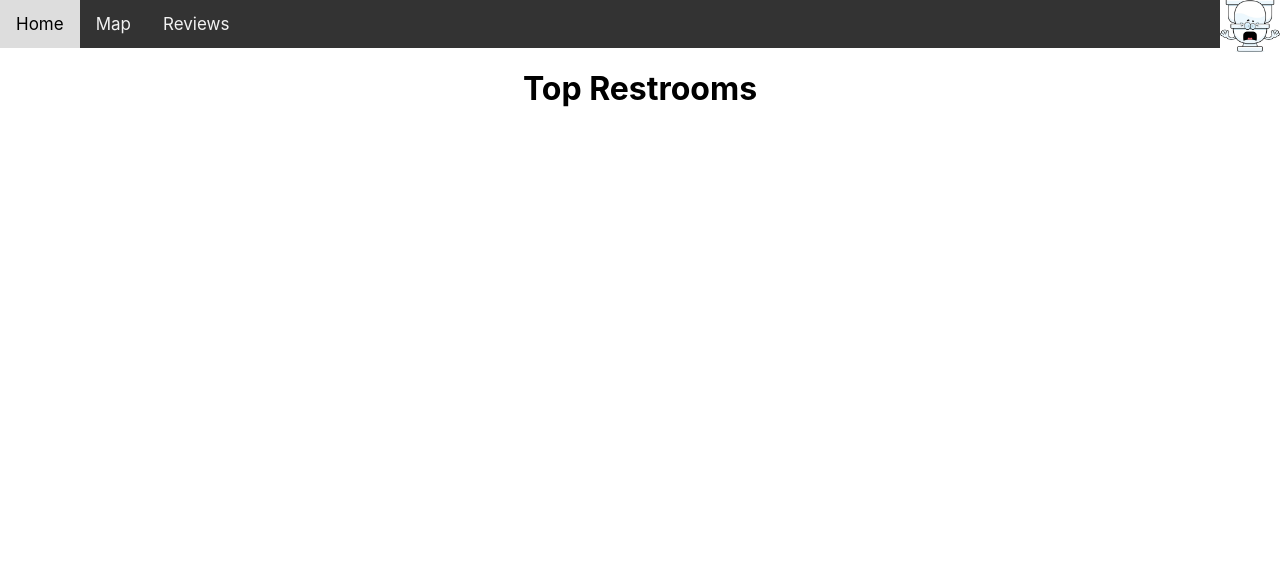
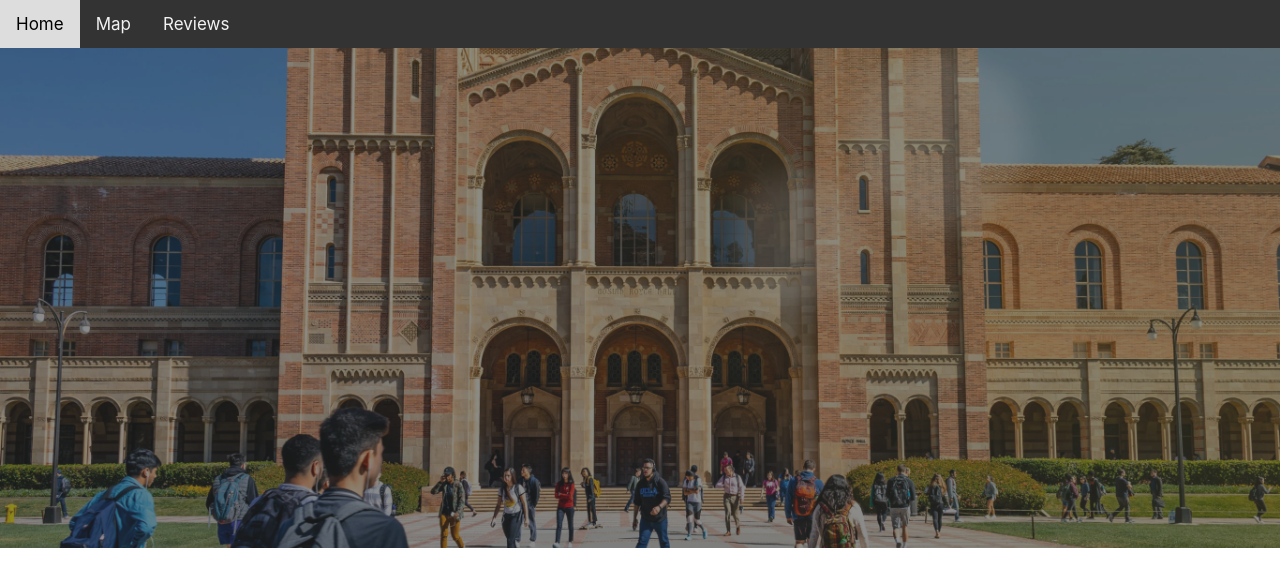
Before and after one commit to jameszhang-cs/UC-LAvatory, a React (Create React App) app in the folder uc-lavatory/: page / in a window 1280 px wide. Shown: the top 586 px of the page. Built offline with nearby package versions, Linux system fonts and the light colour scheme.

Commit message:
Simple image banner on homepage

```diff
--- a/uc-lavatory/src/pages/Homepage.css
+++ b/uc-lavatory/src/pages/Homepage.css
@@ -9,3 +9,14 @@
     width: 100px;
     transition: all 0.3s ease;
     }
+
+.HeroImages {
+    width: 100%;
+    height: 500px;
+    background-position: center;
+    background-size: cover;
+    position: relative;
+    object-fit: cover;
+    opacity: 0.9;
+    filter: brightness(50%);
+}
--- a/uc-lavatory/src/pages/Homepage.js
+++ b/uc-lavatory/src/pages/Homepage.js
@@ -1,5 +1,7 @@
 import React from 'react';
 import timmy from '../timmy/timmy.jpg';
+import sc_student_store from '../ucla_images/sc_student_store.jpg';
+import ucla from '../ucla_images/ucla.jpg';
 import timmyvoice from '../timmy/timmysound.mp3';
 import "./Homepage.css";
 
@@ -12,9 +14,8 @@ const start = () => {
 const HomePage = () => {
     return (
             <div>
-                <h1>Top Restrooms</h1>
-                <img onClick={start} className = "Timmy" src = {timmy} alt = "Timmy the Toilet Buddy"/>
-        </div>
+                <img className="HeroImages" src = {ucla} />
+            </div>
     );
 }
 
```
Also changed, not shown: uc-lavatory/src/ucla_images/sc_student_store.jpg (added), uc-lavatory/src/ucla_images/ucla.jpg (added).
